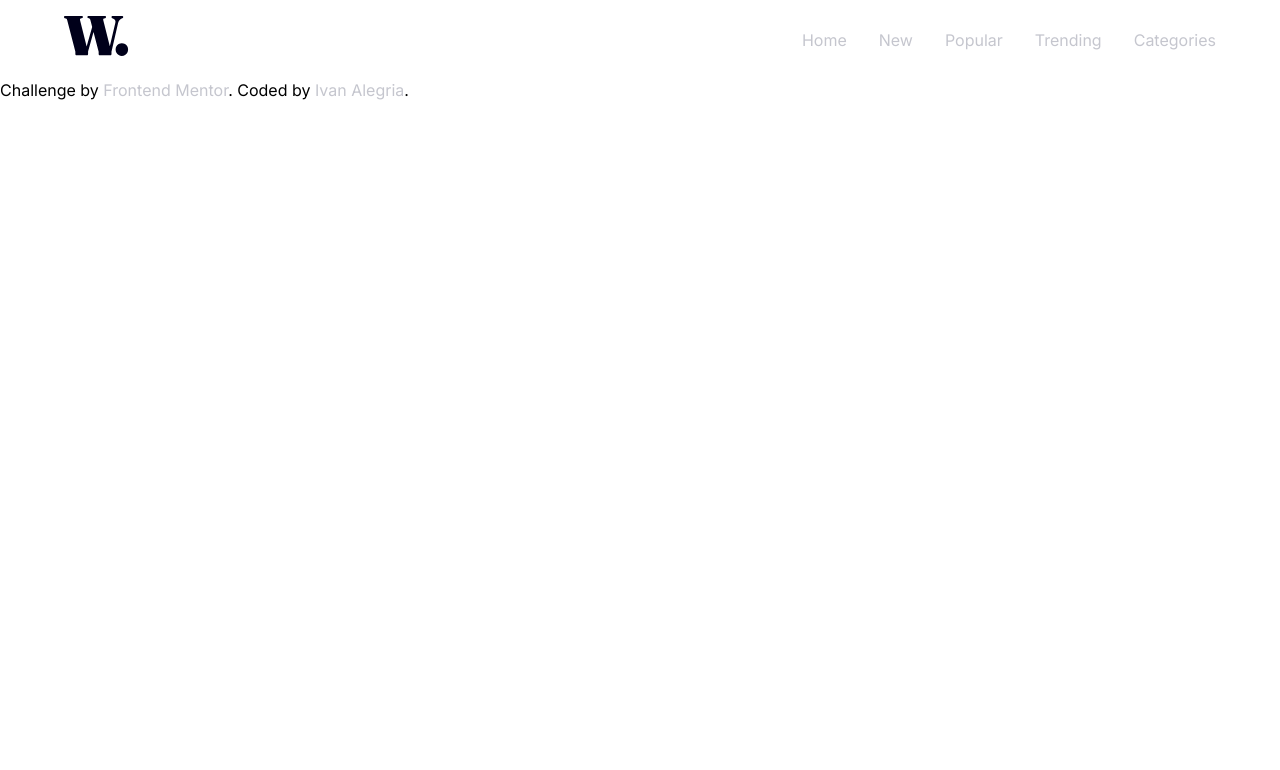
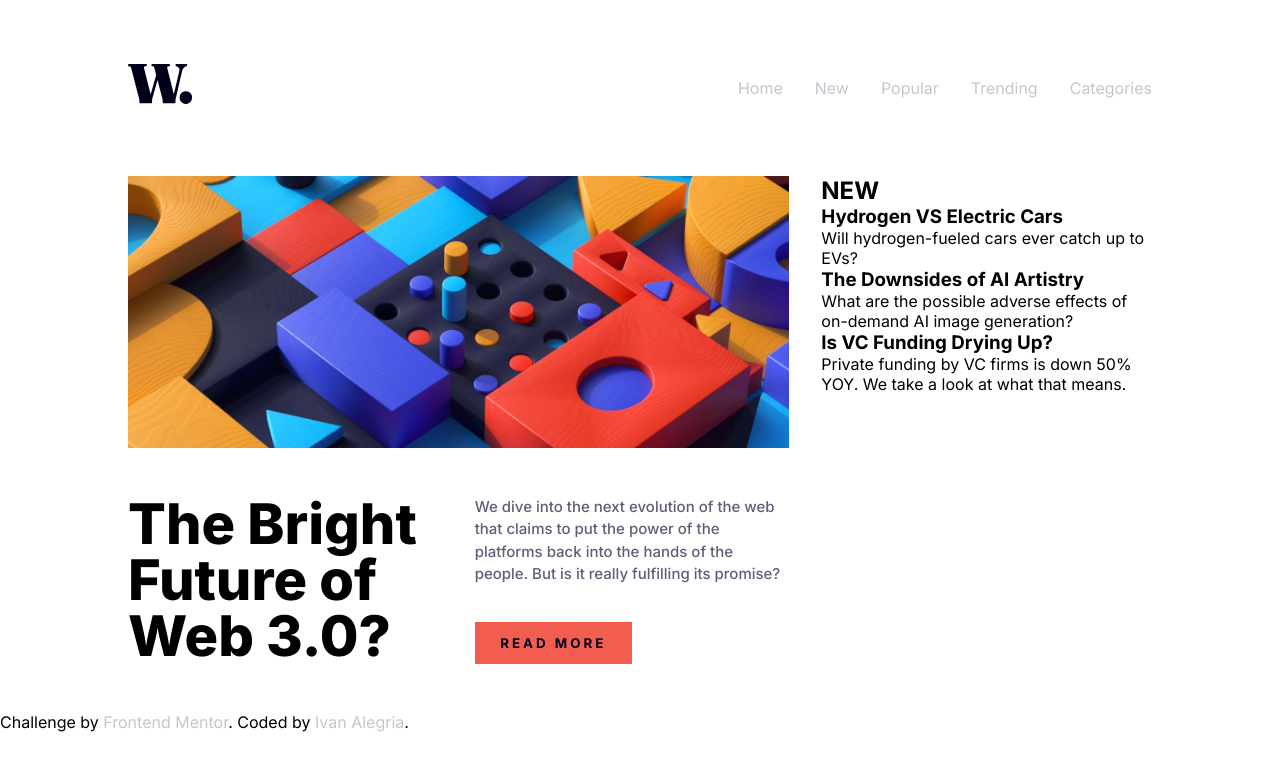
Before and after one commit to IsaiAlegria1820/Proyecto_Bloque_2, a plain HTML site: page index.html in a window 1280 px wide. Drawn offline with Linux system fonts and the light colour scheme.

Commit message:
html y css de el primer section de lado izquierdo

```diff
--- a/index.html
+++ b/index.html
@@ -8,7 +8,8 @@
   <title>Frontend Mentor | News homepage</title>
   <link rel="stylesheet" href="styles.css">
 </head>
-<header class="row space-between py-sm container">
+<body>
+  <header class="row space-between py-md container">
     <h1><img src="assets/images/logo.svg" alt=""></h1>
     <nav class="row gap-md items-center">
           <a href="#">Home</a>
@@ -18,7 +19,38 @@
           <a href="#">Categories</a>
     </nav>
   </header>
-<body>
+  <main class="container">
+    <section class="grid col-2 gap-md">
+      <article>
+        <img class="img-fluid" src="assets/images/image-web-3-desktop.jpg" alt="el fondo">
+        <section class="grid col2 gap-md py-3">
+          <div>
+            <p class="eslogan">The Bright Future of Web 3.0?</p>
+          </div>
+          <div class="row column flex-start space-between">
+            <p class="p1"> We dive into the next evolution of the web that claims to put the power of the platforms back into the hands of the people.
+            But is it really fulfilling its promise?</p>
+            <button class="btn">Read more</button>
+          </div>
+        </section>
+      </article>
+      <aside>
+        <h2>NEW</h2>
+        <section>
+          <h3>Hydrogen VS Electric Cars</h3>
+          <p>Will hydrogen-fueled cars ever catch up to EVs?</p>
+        </section>
+        <section>
+          <h3>The Downsides of AI Artistry</h3>
+          <p>What are the possible adverse effects of on-demand AI image generation?</p>
+        </section>
+        <section>
+          <h3>Is VC Funding Drying Up?</h3>
+          <p>Private funding by VC firms is down 50% YOY. We take a look at what that means.</p>
+        </section>
+      </aside>
+    </section>
+  </main>
 
 
 
@@ -30,8 +62,7 @@
    <!--
   The Bright Future of Web 3.0?
 
-  We dive into the next evolution of the web that claims to put the power of the platforms back into the hands of the people.
-  But is it really fulfilling its promise?
+
 
   Read more
 
--- a/styles.css
+++ b/styles.css
@@ -11,26 +11,55 @@ a{
     text-decoration: none;
 }
 /*Contenedores*/
+
 .container{
-    width: 90%;
+    width: 80%;
+    height: 90%;
     margin: 0 auto;
+
 }
+
 
 /*Estilos generales*/
 .row{
     display: flex;
 }
 
+.column{
+    flex-direction: column;
+}
+
 .grid{
     display: grid;
+}
+
+.col-2{
+    grid-template-columns: 2fr 1fr;
+}
+
+.col2{
+    grid-template-columns: repeat(2, 1fr);
 }
 
 .items-center{
     align-items: center;
 }
 
+.flex-start{
+    align-items: flex-start;
+}
+
 .space-between{
     justify-content: space-between;
+}
+
+.justify-center{
+    justify-content: center;
+}
+/*imagenes*/
+.img-fluid{
+    width: 100%;
+    vertical-align: middle;
 }
 
 /*unidades y medidas*/
@@ -38,12 +67,20 @@ a{
     padding: 1rem 0;
 }
 
-.py-md{
+.py-2{
     padding: 2rem 0;
 }
 
+.py-3{
+    padding: 3rem 0;
+}
+
+.py-md{
+    padding: 4rem 0;
+}
+
 .py-lg{
-    padding: 4rem 0;
+    padding: 5rem 0;
 }
 
 .gap-sm{
@@ -57,6 +94,32 @@ a{
 .gap-lg{
     gap: 4rem;
 }
+/*el boton*/
+.btn{
+    background-color: hsl(5, 85%, 63%);
+    color: hsl(240, 100%, 5%);
+    font-weight: 700;
+    border: 0;
+    padding: 0.8rem 1.6rem;
+    text-transform: uppercase;
+    cursor: pointer;
+    letter-spacing: 3px;
+    display: inline-block;
+}
+
+/*parrafos*/
+.p1{
+    font-size: 15px;
+    font-weight: 500;
+    color: hsl(236, 13%, 42%);
+    line-height: 1.5;
+}
+/*eslogan*/
+.eslogan{
+    font-weight: 800;
+    font-size: 3.5rem;
+    line-height: 1;
+}
 
 /*transiciones y animaciones*/
 a:hover{
```
Lines whose indentation alone changed are shown as unchanged.
